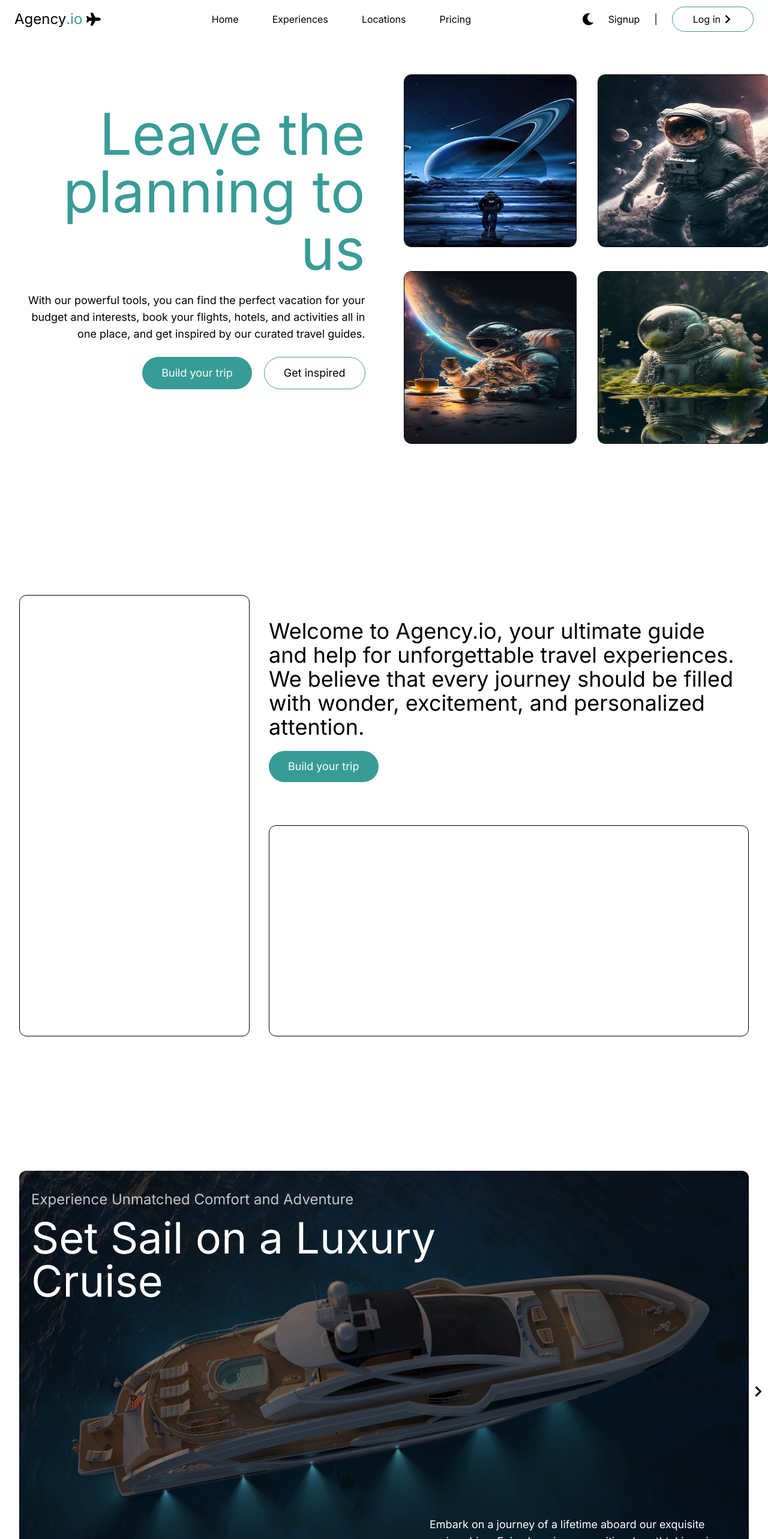
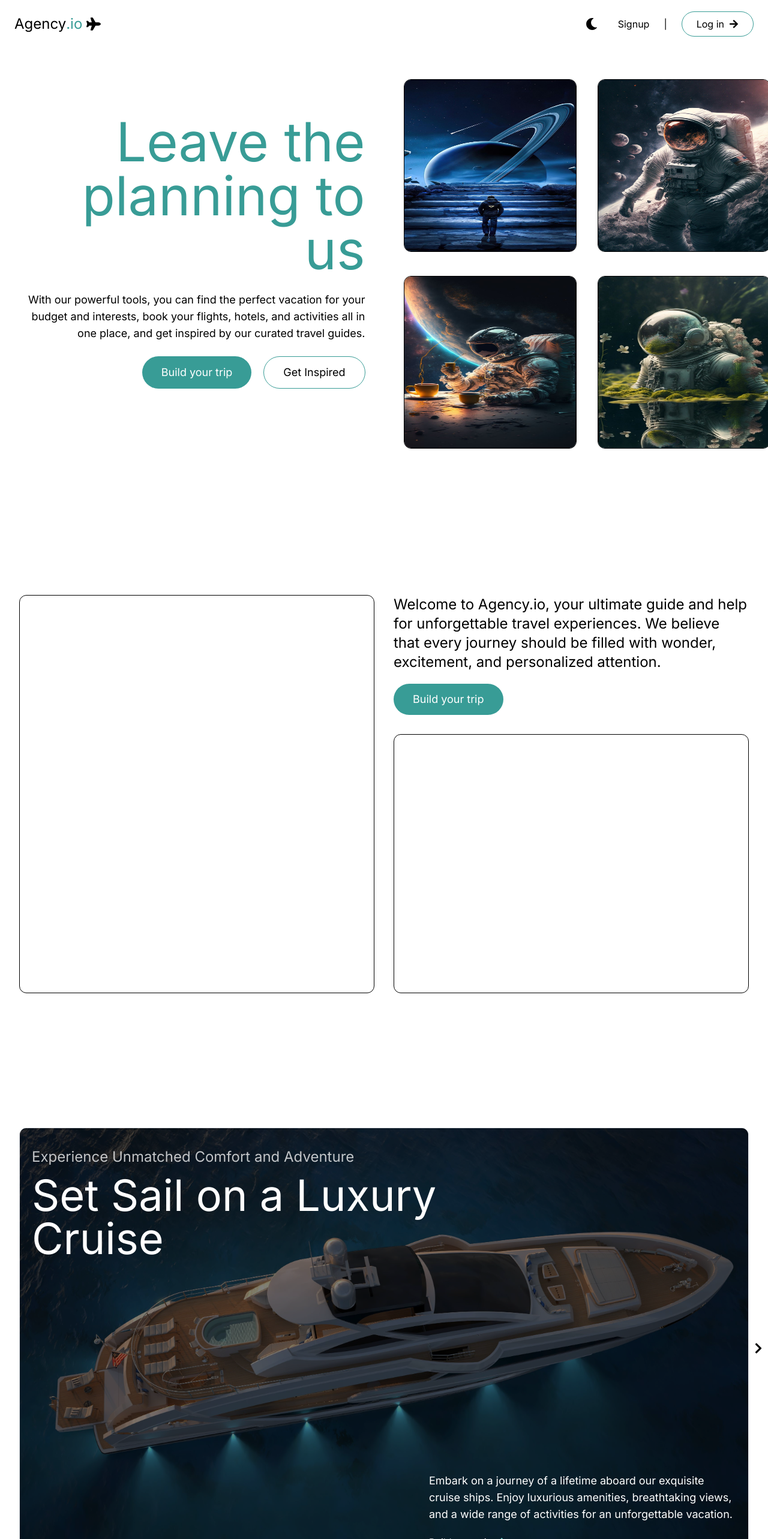
Before and after one commit to Olulanke-Mainasara/Agency.io, a Next.js app: page / in a window 1280 px wide. Shown: the top 2566 px of the page at 60% size. Built offline with nearby package versions, Linux system fonts and the light colour scheme.

Commit message:
Fixed the responsiveness and splash screen bugs for all devices, added animations to sections 1 and 2 of the page and created button components 🚀

```diff
--- a/app/page.tsx
+++ b/app/page.tsx
@@ -5,11 +5,12 @@ import Section1 from "@/components/Home-Page/Section1";
 import Section2 from "@/components/Home-Page/Section2";
 import Splash from "@/components/UI/Splash/Splash";
 import { useEffect, useState } from "react";
-import { useLocalStorage } from "react-use";
+import { useLocalStorage, useSessionStorage } from "react-use";
 
 export default function Home() {
   const [mounted, setMounted] = useState(false);
   const [theme, setTheme] = useLocalStorage("theme");
+  const [splashed, setSplashed] = useSessionStorage("splashed");
 
   useEffect(() => {
     if (!theme) {
@@ -23,19 +24,27 @@ export default function Home() {
     }
 
     setMounted(true);
+
+    const timeOut = setTimeout(() => setSplashed("true"), 2900);
+    window.addEventListener("beforeunload", () => setSplashed(""));
+
+    return () => {
+      clearTimeout(timeOut);
+      window.removeEventListener("beforeunload", () => setSplashed(""));
+    };
     // eslint-disable-next-line react-hooks/exhaustive-deps
   }, []);
 
   if (!mounted) return null;
 
   return (
-    <>
-      <Splash />
+    <div className={`${splashed !== "true" ? "h-screen overflow-hidden" : ""}`}>
+      {splashed !== "true" ? <Splash /> : null}
       <Hero />
       <main className="w-screen">
         <Section1 />
         <Section2 />
       </main>
-    </>
+    </div>
   );
 }
--- a/components/Home-Page/Hero.tsx
+++ b/components/Home-Page/Hero.tsx
@@ -2,21 +2,23 @@ import { motion } from "framer-motion";
 import React from "react";
 
 import { images } from "../../static-data/images";
+import FBgButtons from "../UI/Buttons/FBgButtons";
+import TBgButtons from "../UI/Buttons/TBgButtons";
 import ImageCardSm from "../UI/Cards/ImageCardSm";
 import Nav from "../UI/Nav/Nav";
 
 const Hero = () => {
   return (
-    <section className="flex flex-col w-screen min-h-screen pt-24 overflow-hidden xl:pt-0">
+    <section className="flex flex-col w-screen pt-20 overflow-hidden xl:min-h-screen lg:pt-24 min-h-fit xl:pt-0">
       <Nav />
-      <div className="flex flex-col overflow-hidden grow xl:gap-16 xl:pt-0 xl:flex-row">
+      <div className="flex flex-col grow xl:gap-16 xl:flex-row">
         <motion.div
           initial={{ opacity: 0, translateY: -30 }}
           animate={{ opacity: 1, translateY: 0 }}
           transition={{ duration: 0.7, delay: 2.6 }}
           className="flex flex-col items-center justify-center gap-6 px-5 pb-10 text-center text-black xl:text-right xl:items-end xl:pr-0 basis-1/2 dark:text-white"
         >
-          <h1 className="max-w-3xl text-6xl md:text-8xl text-brandDark dark:text-brandLight">
+          <h1 className="max-w-3xl text-6xl md:text-[90px] text-brandDark dark:text-brandLight">
             Leave the planning to us
           </h1>
           <p className="max-w-2xl text-lg">
@@ -25,12 +27,14 @@ const Hero = () => {
             in one place, and get inspired by our curated travel guides.
           </p>
           <div className="flex justify-center w-full gap-5 xl:justify-end">
-            <button className="px-6 py-3 text-lg text-white rounded-full bg-brandDark xl:px-8">
-              Build your trip
-            </button>
-            <button className="px-6 py-3 text-lg text-black duration-300 border rounded-full dark:bg-transparent hover:bg-black hover:text-white hover:border-black dark:text-white border-brandDark dark:border-brandLight dark:hover:bg-white dark:hover:text-black dark:hover:border-white xl:px-8 w-fit">
-              Get inspired
-            </button>
+            <FBgButtons />
+            <TBgButtons
+              xPaddingAndText="px-6 xl:px-8 text-lg"
+              yPadding="py-3"
+              href="/experiences"
+            >
+              Get Inspired
+            </TBgButtons>
           </div>
         </motion.div>
         <div className="relative flex items-center justify-center w-full xl:justify-start basis-1/2">
--- a/components/Home-Page/Section1.tsx
+++ b/components/Home-Page/Section1.tsx
@@ -1,25 +1,53 @@
-import Image from "next/image";
+import { motion } from "framer-motion";
+import React from "react";
 
-import { AnimatePresence, motion } from "framer-motion";
-import React from "react";
+import FBgButtons from "../UI/Buttons/FBgButtons";
 
 const Section1 = () => {
   return (
-    <section className="relative grid w-full h-screen grid-cols-3 grid-rows-2 gap-8 my-40 dark:text-white xl:p-8">
-      <div className="row-span-2 border border-black dark:border-white rounded-xl"></div>
+    <section className="relative flex flex-col w-full min-h-screen gap-8 pb-0 xl:pb-8 p-8 my-40 overflow-hidden md:grid md:grid-rows-3 md:grid-cols-4 dark:text-white md:min-h-fit md:max-h-[728px]">
+      <motion.div
+        initial={{ x: -100, opacity: 0 }}
+        whileInView={{
+          x: 0,
+          opacity: 1,
+          transition: {
+            duration: 0.7,
+          },
+        }}
+        className="col-span-2 row-span-3 border border-black dark:border-white rounded-xl min-h-[300px]"
+      ></motion.div>
 
-      <div className="flex flex-col justify-center col-span-2 gap-y-5">
-        <h1 className="text-4xl">
+      <motion.div
+        initial={{ x: 100, opacity: 0 }}
+        whileInView={{
+          x: 0,
+          opacity: 1,
+          transition: {
+            duration: 1,
+          },
+        }}
+        className="flex flex-col justify-center col-span-2 gap-y-5"
+      >
+        <h1 className="xl:text-2xl">
           Welcome to Agency.io, your ultimate guide and help for unforgettable
           travel experiences. We believe that every journey should be filled
           with wonder, excitement, and personalized attention.
         </h1>
-        <button className="px-6 py-3 text-lg text-white rounded-full bg-brandDark xl:px-8 w-fit">
-          Build your trip
-        </button>
-      </div>
+        <FBgButtons />
+      </motion.div>
 
-      <div className="col-span-2 col-start-2 border border-black rounded-xl dark:border-white"></div>
+      <motion.div
+        initial={{ y: 100, opacity: 0 }}
+        whileInView={{
+          y: 0,
+          opacity: 1,
+          transition: {
+            duration: 0.7,
+          },
+        }}
+        className="col-span-2 col-start-3 row-span-2 border border-black rounded-xl dark:border-white min-h-[300px]"
+      ></motion.div>
     </section>
   );
 };
--- a/components/Home-Page/Section2.tsx
+++ b/components/Home-Page/Section2.tsx
@@ -1,7 +1,5 @@
-import Image from "next/image";
-
 import { carouselSections } from "@/static-data/images";
-import { AnimatePresence, motion } from "framer-motion";
+import { motion } from "framer-motion";
 import React, { useState } from "react";
 import { FaArrowRight } from "react-icons/fa";
 
@@ -42,45 +40,65 @@ const Section2 = () => {
     <section className="relative w-full h-screen p-8 overflow-scroll">
       {currentSlide > 0 ? <LeftArrow onclick={prevSlide} /> : null}
 
-      <AnimatePresence>
+      <motion.div
+        initial={{ y: 100, opacity: 0 }}
+        whileInView={{
+          y: 0,
+          opacity: 1,
+          transition: {
+            duration: 0.7,
+          },
+        }}
+        className="h-full"
+      >
         <motion.div
           key={carouselSections[currentSlide].id}
           variants={variants}
           initial="hidden"
           animate="visible"
-          className="relative w-full h-full overflow-hidden text-white rounded-xl"
+          className="relative w-full h-full overflow-hidden text-white border rounded-xl"
         >
-          <div className="relative w-full h-full">
-            <Image
-              src={carouselSections[currentSlide].imgsrc}
-              fill
-              placeholder="blur"
-              alt="Carousel"
-            />
-          </div>
+          <div
+            className={`relative w-full h-full ${
+              currentSlide == 0
+                ? "bg-[url('/Carousel/Carousel1.jpg')]"
+                : currentSlide == 1
+                ? "bg-[url('/Carousel/Carousel2.jpg')]"
+                : currentSlide == 2
+                ? "bg-[url('/Carousel/Carousel3.jpg')]"
+                : currentSlide == 3
+                ? "bg-[url('/Carousel/Carousel4.jpg')]"
+                : currentSlide == 4
+                ? "bg-[url('/Carousel/Carousel5.jpg')]"
+                : ""
+            }  bg-center bg-cover`}
+          ></div>
 
-          <div className="absolute inset-0 pt-8 pl-5 backdrop-brightness-50">
+          <div className="absolute inset-0 pt-8 pl-3 sm:pl-5 backdrop-brightness-50">
             <div className="space-y-3">
-              <p className="text-2xl opacity-75">
+              <p className="opacity-75 md:text-2xl">
                 {carouselSections[currentSlide].subText}
               </p>
-              <h1 className="max-w-3xl text-7xl">
+              <h1 className="max-w-3xl text-3xl md:text-7xl">
                 {carouselSections[currentSlide].mainText}
               </h1>
             </div>
 
-            <div className="absolute max-w-lg space-y-5 bottom-8 right-5">
-              <p className="text-lg">
+            <div className="absolute max-w-lg space-y-5 bottom-8 sm:right-5">
+              <p className="md:text-lg">
                 {carouselSections[currentSlide].description}
               </p>
 
               <button className="flex items-center gap-x-2">
-                Build your trip <FaArrowRight />
+                Build your trip
+                <span className="text-brandLight">
+                  <FaArrowRight />
+                </span>
               </button>
             </div>
           </div>
         </motion.div>
-      </AnimatePresence>
+      </motion.div>
 
       {currentSlide < carouselSections.length - 1 ? (
         <RightArrow onclick={nextSlide} />
--- /dev/null
+++ b/components/UI/Buttons/FBgButtons.tsx
@@ -0,0 +1,11 @@
+import React from "react";
+
+const FBgButtons = () => {
+  return (
+    <button className="px-6 py-3 text-lg text-white rounded-full bg-brandDark xl:px-8 w-fit">
+      Build your trip
+    </button>
+  );
+};
+
+export default FBgButtons;
--- /dev/null
+++ b/components/UI/Buttons/TBgButtons.tsx
@@ -0,0 +1,26 @@
+import Link from "next/link";
+
+import React, { ReactNode } from "react";
+
+const TBgButtons = ({
+  xPaddingAndText,
+  yPadding,
+  children,
+  href,
+}: {
+  xPaddingAndText: string;
+  yPadding: string;
+  children: ReactNode;
+  href: string;
+}) => {
+  return (
+    <Link
+      href={href}
+      className={`${xPaddingAndText} ${yPadding} flex items-center gap-2 text-black duration-300 border rounded-full dark:bg-transparent hover:bg-black hover:text-white hover:border-black dark:text-white border-brandDark dark:border-brandLight dark:hover:bg-white dark:hover:text-black dark:hover:border-white`}
+    >
+      {children}
+    </Link>
+  );
+};
+
+export default TBgButtons;
--- a/components/UI/Nav/Nav.tsx
+++ b/components/UI/Nav/Nav.tsx
@@ -1,8 +1,10 @@
 import Link from "next/link";
 
 import React from "react";
-import { FaBars, FaChevronRight, FaPlane } from "react-icons/fa";
+import { FaArrowRight, FaBars, FaChevronRight, FaPlane } from "react-icons/fa";
 
+import FBgButtons from "../Buttons/FBgButtons";
+import TBgButtons from "../Buttons/TBgButtons";
 import useNavigationBar from "./useNavigationBar";
 
 const links = [
@@ -47,8 +49,8 @@ const Nav = () => {
 
   return (
     <>
-      <nav
-        className={`fixed inset-0 xl:static h-16 w-screen text-black bg-white dark:text-white dark:bg-[#111111] flex justify-between px-5 xl:px-6`}
+      <header
+        className={`fixed top-0 z-30 xl:static h-16 lg:h-20 w-screen text-black bg-white dark:text-white dark:bg-[#111111] flex justify-between px-5 xl:px-6`}
       >
         <Link href="/" className={`flex items-center text-2xl xs:text-lg`}>
           Agency
@@ -58,14 +60,13 @@ const Nav = () => {
         </Link>
 
         <ul
-          className={`flex absolute xl:static top-0 h-screen xl:h-auto w-full xl:w-auto justify-end xl:justify-center xl:px-0 duration-500 xl:duration-0 xl:bg-transparent xl:backdrop-blur-none bg-gray-800/0 backdrop-blur-lg ${navMenu}`}
+          className={`sm:gap-14 gap-10 xs:gap-8 flex absolute xl:static items-center top-0 xl:h-auto xl:w-auto px-6 xl:px-0 justify-center flex-col xl:flex-row duration-500 xl:duration-0 bg-white dark:bg-[#111111] right-0 overflow-hidden ${navMenu}`}
         >
-          <div className="relative xl:px-0 px-6 w-4/5 min-w-[240px] max-w-[320px] xl:min-w-fit xl:max-w-fit flex justify-center xl:items-center items-start sm:gap-14 xl:flex-row flex-col gap-10 xs:gap-8">
           {links.map((link) => (
             <li key={link.id}>
               <Link
                 href={link.href}
-                  className="duration-300 md:text-2xl xl:text-base hover:text-brandDark"
+                className="duration-300 md:text-2xl dark:text-white xl:text-base hover:text-brandDark"
               >
                 {link.title}
               </Link>
@@ -75,20 +76,15 @@ const Nav = () => {
           <button
             title="Close navigation menu"
             onClick={handleCloseMenu}
-              className="absolute text-5xl rotate-45 top-5 right-5 xl:hidden"
+            className="absolute text-5xl text-black rotate-45 dark:text-white top-5 right-5 xl:hidden"
           >
             +
           </button>
 
           {(renderMobileThemeToggler as Function)()}
 
-            <div className="flex items-center gap-2 xs:flex-col xs:w-full xs:gap-5 md:hidden">
-              <Link
-                href={"/categories"}
-                className="px-5 py-3 text-lg text-white transition-colors duration-300 bg-brandDark sm:text-3xl rounded-3xl xs:w-full"
-              >
-                Start reading
-              </Link>
+          <div className="flex items-center gap-2 xs:flex-col xs:w-full xs:gap-5 lg:hidden">
+            <FBgButtons />
 
             <Link
               href={"/login"}
@@ -97,10 +93,9 @@ const Nav = () => {
               Log in <FaChevronRight />
             </Link>
           </div>
-          </div>
         </ul>
 
-        <div className="items-center hidden gap-6 xl:flex">
+        <div className="items-center hidden gap-6 lg:flex">
           {(renderThemeToggler as Function)()}
           <Link
             href={"/sign-up"}
@@ -109,12 +104,9 @@ const Nav = () => {
             Signup
           </Link>
           |
-          <Link
-            href={"/login"}
-            className="flex items-center justify-center w-full gap-1 px-6 py-2 duration-300 border rounded-full hover:bg-black hover:text-white hover:border-black dark:text-white border-brandDark dark:border-brandLight dark:hover:bg-white dark:hover:text-black dark:hover:border-white"
-          >
-            Log in <FaChevronRight />
-          </Link>
+          <TBgButtons xPaddingAndText="px-6" yPadding="py-2" href="/login">
+            Log in <FaArrowRight />
+          </TBgButtons>
         </div>
 
         <button
@@ -124,7 +116,7 @@ const Nav = () => {
         >
           <FaBars />
         </button>
-      </nav>
+      </header>
     </>
   );
 };
--- a/components/UI/Nav/useNavigationBar.jsx
+++ b/components/UI/Nav/useNavigationBar.jsx
@@ -3,16 +3,17 @@ import { useEffect, useState } from "react";
 import { FaMoon, FaSun } from "react-icons/fa";
 import { useLocalStorage } from "react-use";
 
+
 function useNavigationBar() {
-  const [navMenu, setMenu] = useState("-right-full");
+  const [navMenu, setMenu] = useState("w-0 h-0 rounded-bl-full opacity-0");
   const [theme, setTheme] = useLocalStorage("theme");
 
   function openMenu() {
-    setMenu("right-0");
+    setMenu("w-full h-screen rounded-bl-0 opacity-100");
   }
 
   function closeMenu() {
-    setMenu("-right-full");
+    setMenu("w-0 h-0 rounded-bl-full opacity-0");
   }
 
   useEffect(() => {
@@ -55,7 +56,7 @@ function useNavigationBar() {
         <button
           title="Toggle theme"
           onClick={() => setTheme("light")}
-          className="absolute flex items-center justify-center w-10 h-10 text-xl text-black bg-white rounded-full top-7 left-6 md:hidden"
+          className="absolute flex items-center justify-center w-10 h-10 text-xl text-black bg-white rounded-full top-7 left-6 lg:hidden"
         >
           <FaSun />
         </button>
@@ -65,7 +66,7 @@ function useNavigationBar() {
         <button
           title="Toggle theme"
           onClick={() => setTheme("dark")}
-          className="absolute flex items-center justify-center w-10 h-10 text-xl text-white bg-black rounded-full top-7 left-6 md:hidden"
+          className="absolute flex items-center justify-center w-10 h-10 text-xl text-white bg-black rounded-full top-7 left-6 lg:hidden"
         >
           <FaMoon />
         </button>
--- a/static-data/images.js
+++ b/static-data/images.js
@@ -30,7 +30,6 @@ export const images = [
 export const carouselSections = [
   {
     id: 1,
-    imgsrc: Carousel1,
     mainText: "Set Sail on a Luxury Cruise",
     subText: "Experience Unmatched Comfort and Adventure",
     description:
@@ -38,7 +37,6 @@ export const carouselSections = [
   },
   {
     id: 2,
-    imgsrc: Carousel2,
     mainText: "Indulge in Tranquil Spa Retreats",
     subText: "Revitalize Your Mind, Body, and Soul",
     description:
@@ -46,7 +44,6 @@ export const carouselSections = [
   },
   {
     id: 3,
-    imgsrc: Carousel3,
     mainText: "Embrace the Thrill of Skydiving",
     subText: "Soar Above the Clouds and Feel Alive",
     description:
@@ -54,7 +51,6 @@ export const carouselSections = [
   },
   {
     id: 4,
-    imgsrc: Carousel4,
     mainText: "Unwind on Secluded Beaches",
     subText: "Escape to Tranquility Under the Moonlight",
     description:
@@ -62,7 +58,6 @@ export const carouselSections = [
   },
   {
     id: 5,
-    imgsrc: Carousel5,
     mainText: "Conquer Majestic Peaks",
     subText: "Reach New Heights, Unleash Your Adventure",
     description:
```
Also changed, not shown: components/UI/Splash/Splash.tsx (+5 -6 lines). Lines whose indentation alone changed are shown as unchanged.
